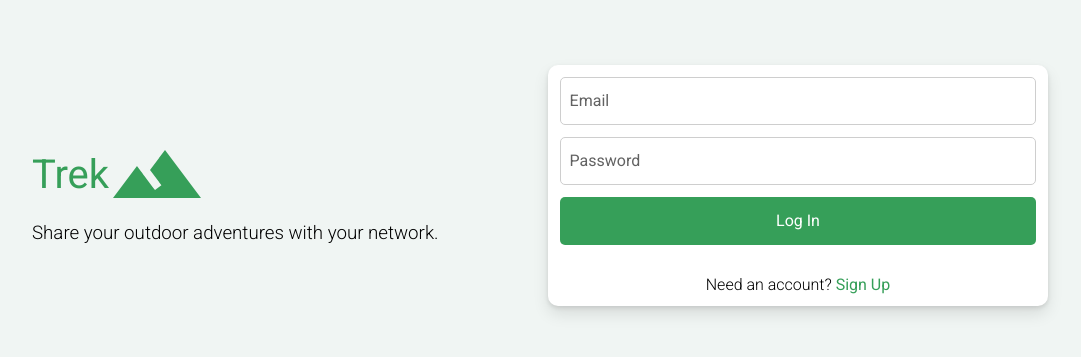
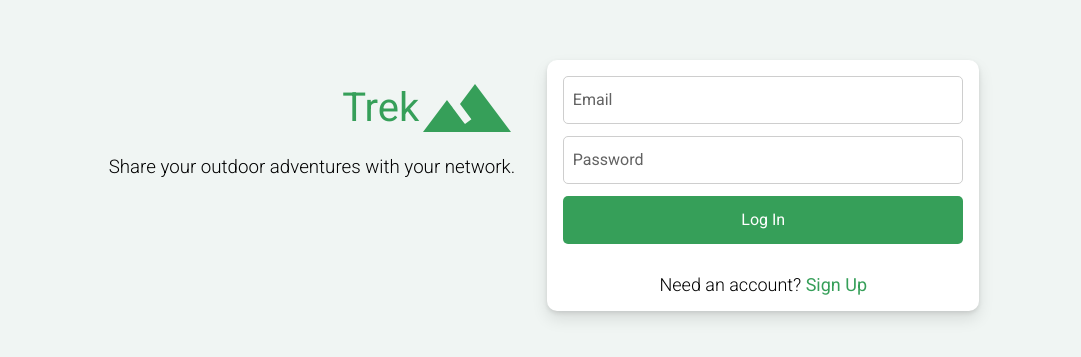
Before and after one commit to tenbucker4/trek, a React (Create React App) app: page /trek/auth in a window 1280 px wide. Shown: the part 215-572 px from the top of the page, without its empty margins (96-1177 px from the left). Built offline with nearby package versions, Linux system fonts and the light colour scheme; no server answers.

Commit message:
Fixing home page spacing

```diff
--- a/src/pages/Auth.jsx
+++ b/src/pages/Auth.jsx
@@ -81,15 +81,16 @@ const Auth = () => {
 
   	return (
 		<div className='auth-page'>
+			<div className="auth-container">
 				<div className='app-header'>
 					<div className='app-title'>
-					<div>Trek</div>
+						<div className='green'>Trek</div>
 						<Icon path={mdiImageFilterHdr}
 						title="User Profile"
 						size={4}
 						color="rgb(54, 159, 89)"/>
 					</div>
-				<h3>Share your outdoor adventures with your network.</h3>
+					<h3 className='grey'>Share your outdoor adventures with your network.</h3>
 				</div>
 				<div className='auth-form-container'>
 					<div className='auth-form'>
@@ -137,6 +138,7 @@ const Auth = () => {
 					</div>
 				</div>
 			</div>
+		</div>
     )
 }
 
--- a/src/styles/_auth.scss
+++ b/src/styles/_auth.scss
@@ -1,20 +1,20 @@
-$main-green: rgb(54, 159, 89);
-$off-white: #f0f5f3;
-
 .auth-page {
     background-color: $off-white;
     min-height: 100vh;
     display: flex;
-    align-items: center;
+    flex-direction: column;
     justify-content: center;
-    gap: 0.5rem;
+
+    .auth-container {
+        display: flex;
+        gap: 2rem;
+        max-width: 900px;
+        margin: 0 auto;
 
         .app-header {
-        padding-left: 10vw;
-        width: 50%;
             display: flex;
             flex-direction: column;
-        align-items: flex-start;
+            align-items: flex-end;
 
             .app-title {
                 display: flex;
@@ -22,7 +22,6 @@ $off-white: #f0f5f3;
             }
 
             div {
-            color: $main-green;
                 font-size: 40px;
                 font-weight: 400;
             }
@@ -33,12 +32,9 @@ $off-white: #f0f5f3;
         }
 
         .auth-form-container {
-        padding-right: 10vw;
-        width: 50%;
-
             .auth-form {
                 background-color: white;
-            padding: 0.75rem;
+                padding: 1rem;
                 border-radius: 10px;
                 max-width: 500px;
                 box-shadow: 0 2px 4px rgb(0 0 0 / 10%), 0 8px 16px rgb(0 0 0 / 10%);
@@ -63,6 +59,7 @@ $off-white: #f0f5f3;
                 }
 
                 form {
+                    width: 400px;
                     display: flex;
                     flex-direction: column;
                     align-items: center;
@@ -122,6 +119,9 @@ $off-white: #f0f5f3;
         }
     }
 
+
+}
+
 @media (max-width: 875px) {
     .auth-page {
         flex-direction: column;
--- a/src/styles/styles.css
+++ b/src/styles/styles.css
@@ -2,89 +2,88 @@
   background-color: #f0f5f3;
   min-height: 100vh;
   display: flex;
-  align-items: center;
+  flex-direction: column;
   justify-content: center;
-  gap: 0.5rem;
 }
-.auth-page .app-header {
-  padding-left: 10vw;
-  width: 50%;
+.auth-page .auth-container {
+  display: flex;
+  gap: 2rem;
+  max-width: 900px;
+  margin: 0 auto;
+}
+.auth-page .auth-container .app-header {
   display: flex;
   flex-direction: column;
-  align-items: flex-start;
+  align-items: flex-end;
 }
-.auth-page .app-header .app-title {
+.auth-page .auth-container .app-header .app-title {
   display: flex;
   align-items: center;
 }
-.auth-page .app-header div {
-  color: rgb(54, 159, 89);
+.auth-page .auth-container .app-header div {
   font-size: 40px;
   font-weight: 400;
 }
-.auth-page .app-header h3 {
+.auth-page .auth-container .app-header h3 {
   font-weight: 300;
 }
-.auth-page .auth-form-container {
-  padding-right: 10vw;
-  width: 50%;
-}
-.auth-page .auth-form-container .auth-form {
+.auth-page .auth-container .auth-form-container .auth-form {
   background-color: white;
-  padding: 0.75rem;
+  padding: 1rem;
   border-radius: 10px;
   max-width: 500px;
   box-shadow: 0 2px 4px rgba(0, 0, 0, 0.1), 0 8px 16px rgba(0, 0, 0, 0.1);
 }
-.auth-page .auth-form-container .auth-form p {
+.auth-page .auth-container .auth-form-container .auth-form p {
   text-align: center;
   font-weight: 300;
 }
-.auth-page .auth-form-container .auth-form p span {
+.auth-page .auth-container .auth-form-container .auth-form p span {
   color: rgb(54, 159, 89);
   font-weight: 400;
   cursor: pointer;
 }
-.auth-page .auth-form-container .auth-form p span:hover {
+.auth-page .auth-container .auth-form-container .auth-form p span:hover {
   text-decoration: underline;
 }
-.auth-page .auth-form-container .auth-form .auth-footer {
+.auth-page .auth-container .auth-form-container .auth-form .auth-footer {
   padding-top: 30px;
 }
-.auth-page .auth-form-container .auth-form form {
+.auth-page .auth-container .auth-form-container .auth-form form {
+  width: 400px;
   display: flex;
   flex-direction: column;
   align-items: center;
   gap: 0.75rem;
 }
-.auth-page .auth-form-container .auth-form form input, .auth-page .auth-form-container .auth-form form button {
+.auth-page .auth-container .auth-form-container .auth-form form input, .auth-page .auth-container .auth-form-container .auth-form form button {
   width: 100%;
   height: 3rem;
   font-size: 16px;
   border-radius: 5px;
 }
-.auth-page .auth-form-container .auth-form form input {
+.auth-page .auth-container .auth-form-container .auth-form form input {
   padding: 0 0.5rem;
   border: 1px solid rgb(206, 206, 206);
 }
-.auth-page .auth-form-container .auth-form form input:focus {
+.auth-page .auth-container .auth-form-container .auth-form form input:focus {
   outline: 1px solid rgb(54, 159, 89);
   border: none;
 }
-.auth-page .auth-form-container .auth-form form button {
+.auth-page .auth-container .auth-form-container .auth-form form button {
   border: none;
   background-color: rgb(54, 159, 89);
   color: white;
   transition: 0.1s ease-in-out filter;
 }
-.auth-page .auth-form-container .auth-form form button:hover {
+.auth-page .auth-container .auth-form-container .auth-form form button:hover {
   filter: brightness(0.9);
 }
-.auth-page .auth-form-container .auth-form form .form-entry {
+.auth-page .auth-container .auth-form-container .auth-form form .form-entry {
   width: 100%;
   position: relative;
 }
-.auth-page .auth-form-container .auth-form form .form-label {
+.auth-page .auth-container .auth-form-container .auth-form form .form-label {
   position: absolute;
   cursor: text;
   top: 0.9rem;
@@ -94,16 +93,16 @@
   padding: 0 0.1rem;
   color: rgb(98, 98, 98);
 }
-.auth-page .auth-form-container .auth-form form .form-input:not(:-moz-placeholder-shown).form-input:not(:focus) + .form-label {
+.auth-page .auth-container .auth-form-container .auth-form form .form-input:not(:-moz-placeholder-shown).form-input:not(:focus) + .form-label {
   top: -0.5rem;
   font-size: 12px;
 }
-.auth-page .auth-form-container .auth-form form .form-input:not(:-ms-input-placeholder).form-input:not(:focus) + .form-label {
+.auth-page .auth-container .auth-form-container .auth-form form .form-input:not(:-ms-input-placeholder).form-input:not(:focus) + .form-label {
   top: -0.5rem;
   font-size: 12px;
 }
-.auth-page .auth-form-container .auth-form form .form-input:focus + .form-label,
-.auth-page .auth-form-container .auth-form form .form-input:not(:placeholder-shown).form-input:not(:focus) + .form-label {
+.auth-page .auth-container .auth-form-container .auth-form form .form-input:focus + .form-label,
+.auth-page .auth-container .auth-form-container .auth-form form .form-input:not(:placeholder-shown).form-input:not(:focus) + .form-label {
   top: -0.5rem;
   font-size: 12px;
 }
@@ -289,4 +288,16 @@ main .aside-container .user-bio {
 
 button {
   cursor: pointer;
+}
+
+p {
+  font-size: clamp(16px, 5vw, 18px);
+}
+
+.p-smaller-text {
+  font-size: clamp(14px, 4vw, 16px);
+}
+
+.green {
+  color: rgb(54, 159, 89);
 }/*# sourceMappingURL=styles.css.map */
--- a/src/styles/styles.scss
+++ b/src/styles/styles.scss
@@ -1,10 +1,16 @@
 @import "./_auth", "./_header", "./_main-feed";
+
+$main-green: rgb(54, 159, 89);
+$off-white: #f0f5f3;
+
+$text-grey: #626262;
 
 *, *::before, *::after {
     box-sizing: border-box;
     padding: 0;
     margin: 0;
     font-family: "Roboto", sans-serif;
+    color: #0f0f0f;
 }
 
 #root {
@@ -14,3 +20,19 @@
 button {
     cursor: pointer;
 }
+
+p {
+    font-size: clamp(16px, 5vw, 18px);
+}
+
+.p-smaller-text {
+    font-size: clamp(14px, 4vw, 16px);
+}
+
+.green {
+    color: $main-green;
+}
+
+.grey {
+    color: $text-grey;
+}
```
Also changed, not shown: 1 other file (tests, documents, lock files or other folders). Lines whose indentation alone changed are shown as unchanged.
